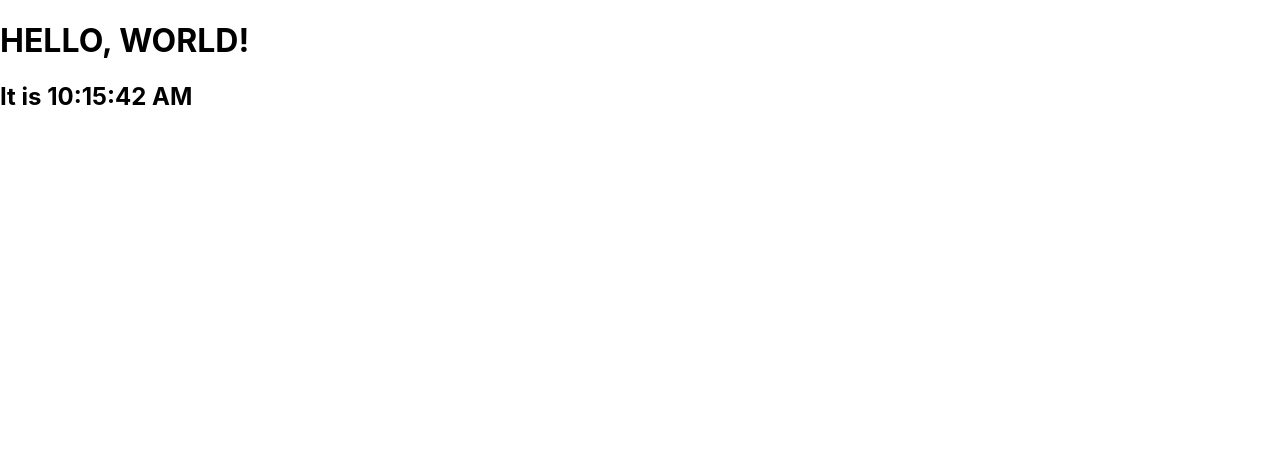
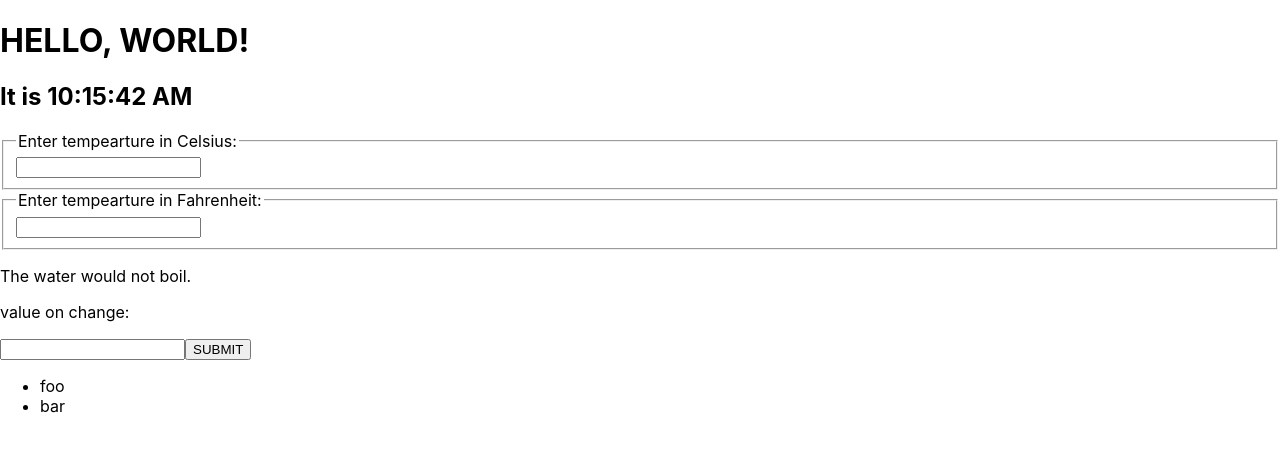
Before and after one commit to tarrows/look-at-static, a React app in the folder hello-crapp/: page / in a window 1280 px wide. Built offline with nearby package versions, Linux system fonts and the light colour scheme.

Commit message:
reveiw react

```diff
--- a/hello-crapp/src/App.tsx
+++ b/hello-crapp/src/App.tsx
@@ -2,6 +2,9 @@ import React, { Component } from 'react';
 // import logo from './logo.svg';
 // import './App.css';
 import Clock from './components/Clock'
+import SimpleList from './components/SimpleList'
+import SimpleForm from './components/SimpleForm'
+import Calculator from './components/Calculator'
 
 class App extends Component {
   render() {
@@ -24,6 +27,9 @@ class App extends Component {
         </header>
       */}
         <Clock message={"HELLO, WORLD!"} />
+        <Calculator />
+        <SimpleForm />
+        <SimpleList items={[{id: 1, name: "foo"}, {id: 2, name: "bar"}]} />
       </div>
     );
   }
--- /dev/null
+++ b/hello-crapp/src/components/Calculator.tsx
@@ -0,0 +1,106 @@
+import * as React from 'react'
+
+interface BVProps {
+  celsius: number
+}
+
+const BoilingVerdict: React.FC<BVProps> = (props) => {
+  if (props.celsius >= 100) {
+    return <p>The water would boil.</p>
+  } else {
+    return <p>The water would not boil.</p>
+  }
+}
+
+interface CalculatorState {
+  scale: 'c' | 'f'
+  temperature: string
+}
+
+const scaleNames = {
+  c: 'Celsius',
+  f: 'Fahrenheit'
+}
+
+interface TIProps {
+  scale: 'c' | 'f'
+  temperature: string,
+  onTemperatureChange: (temperature: string) => void
+}
+
+const toCelsius = (fahrenheit: number) => {
+  return (fahrenheit - 32) * 5 / 9
+}
+
+const toFahrenheit = (celsius: number) => {
+  return (celsius * 9 / 5) + 32
+}
+
+const tryConvert = (temperature: string, convert: (number: number) => number) => {
+  const input = parseFloat(temperature)
+
+  if (Number.isNaN(input)) {
+    return ''
+  }
+
+  const output = convert(input)
+  const rounded = Math.round(output * 1000) / 1000
+  return rounded.toString()
+}
+
+class TemperatureInput extends React.Component<TIProps> {
+  constructor(props: TIProps) {
+    super(props)
+  }
+
+  handleChange = (event: React.ChangeEvent<HTMLInputElement>) => {
+    this.props.onTemperatureChange(event.target.value)
+  }
+
+  render() {
+    const temperature = this.props.temperature
+    const scale = this.props.scale
+    return (
+      <fieldset>
+        <legend>Enter tempearture in {scaleNames[scale]}:</legend>
+        <input value={temperature} onChange={this.handleChange} />
+      </fieldset>
+    )
+  }
+}
+
+class Calculator extends React.Component<{}, CalculatorState> {
+  constructor(props: any) {
+    super(props)
+    this.state = {temperature: '', scale: 'c'}
+  }
+
+  handleCelsiusChange = (temperature: string) => {
+    this.setState({scale: 'c', temperature})
+  }
+
+  handleFahrenheitChange = (temperature: string) => {
+    this.setState({scale: 'f', temperature})
+  }
+
+  render() {
+    const scale = this.state.scale
+    const temperature = this.state.temperature
+    const celsius = scale === 'f' ? tryConvert(temperature, toCelsius) : temperature
+    const fahrenheit = scale === 'c' ? tryConvert(temperature, toFahrenheit) : temperature
+
+    return (
+      <div>
+        <TemperatureInput scale="c" temperature={celsius}
+          onTemperatureChange={this.handleCelsiusChange} />
+
+        <TemperatureInput scale="f" temperature={fahrenheit}
+          onTemperatureChange={this.handleFahrenheitChange} />
+
+        <BoilingVerdict celsius={parseFloat(celsius)} />
+      </div>
+    )
+  }
+}
+
+export default Calculator
--- /dev/null
+++ b/hello-crapp/src/components/SimpleForm.tsx
@@ -0,0 +1,35 @@
+import * as React from 'react'
+
+interface SimpleFormState {
+  value: string
+}
+
+class SimpleForm extends React.Component<{}, SimpleFormState> {
+  constructor(props: any) {
+    super(props)
+    this.state = {value: ''}
+  }
+
+  handleChange = (event: React.ChangeEvent<HTMLInputElement>) => {
+    this.setState({value: event.target.value})
+  }
+
+  handleSubmit = (event: React.FormEvent<HTMLFormElement>) => {
+    event.preventDefault()
+    console.log(this.state.value)
+  }
+
+  render() {
+    return (
+      <div>
+        <p>value on change: {this.state.value}</p>
+        <form onSubmit={this.handleSubmit}>
+          <input type="text" value={this.state.value} onChange={this.handleChange} />
+          <button type="submit" value="Submit">SUBMIT</button>
+        </form>
+      </div>
+    )
+  }
+}
+
+export default SimpleForm
--- /dev/null
+++ b/hello-crapp/src/components/SimpleList.tsx
@@ -0,0 +1,13 @@
+import * as React from 'react'
+
+export interface SimpleListProps {
+  items: {id: number, name: string}[]
+}
+
+const SimpleList: React.FC<SimpleListProps> = (props: SimpleListProps) => (
+  <ul>
+      {props.items.map(item => <li key={item.id}>{item.name}</li>)}
+  </ul>
+)
+
+export default SimpleList
```
